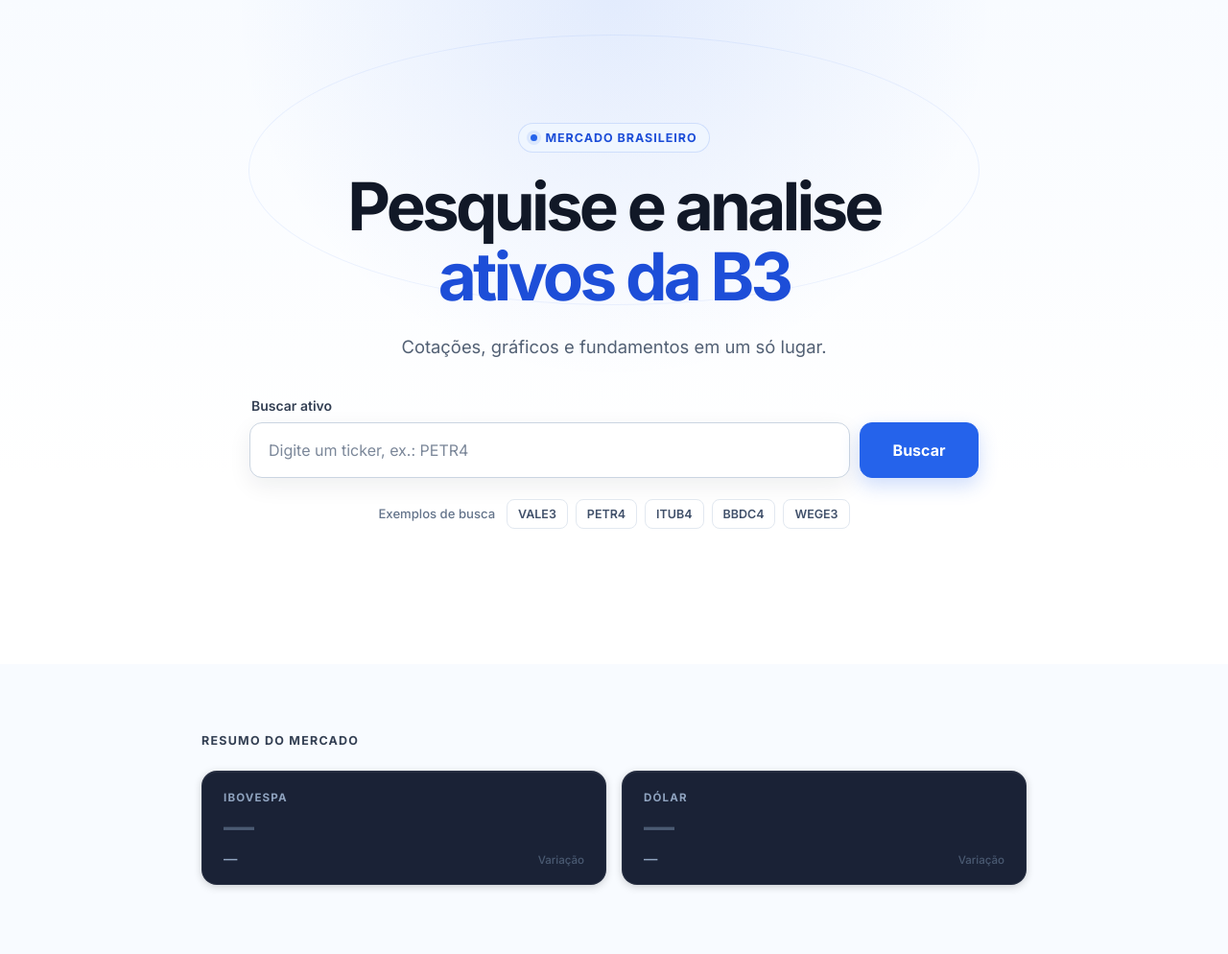
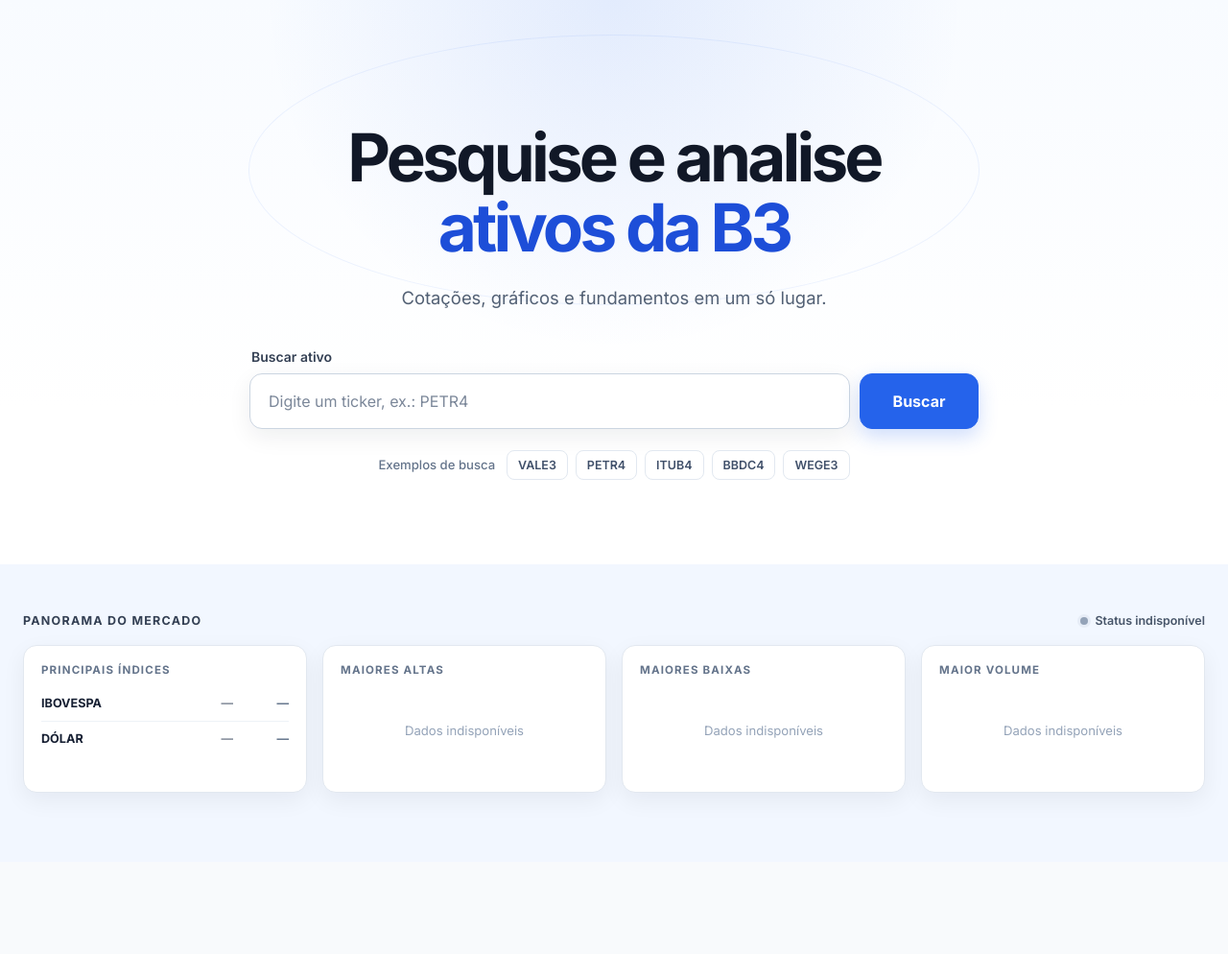
Before and after one commit to Peternovak2/money_app, a FastAPI app: page / in a window 1280 px wide. Shown: the part 73-1067 px from the top of the page at 96% size. After the commit the page ends 908 px from the top, so only its background shows below. Run offline with FastAPI, Linux system fonts and the light colour scheme; data that the repository does not hold is empty.

Commit message:
feat: adiciona panorama de mercado à home

```diff
--- a/app/main.py
+++ b/app/main.py
@@ -58,6 +58,7 @@ templates.env.filters['formatar_variacao'] = formatar_variacao
 
 from app.services.auth import obter_usuario_logado
 from app.services.informacoes import buscar_resumo_mercado
+from app.services.populares import buscar_rankings_mercado
 
 @app.get('/')
 def home(request: Request):
@@ -65,6 +66,7 @@ def home(request: Request):
     # buscar_resumo_mercado() captura todas as falhas internamente;
     # cada ticker falha de forma independente — nunca gera HTTP 500.
     resumo_mercado = buscar_resumo_mercado()
+    rankings_mercado = buscar_rankings_mercado()
     return templates.TemplateResponse(
         request=request,
         name='index.html',
@@ -72,5 +74,6 @@ def home(request: Request):
             'asset_version': app.state.asset_version,
             'usuario': usuario,
             'resumo_mercado': resumo_mercado,
+            'rankings_mercado': rankings_mercado,
         }
     )
--- a/app/static/css/home.css
+++ b/app/static/css/home.css
@@ -6,7 +6,7 @@
 .home-hero {
   position: relative;
   isolation: isolate;
-  padding: clamp(72px, 10vw, 128px) 24px clamp(80px, 11vw, 144px);
+  padding: clamp(72px, 10vw, 128px) 24px clamp(52px, 7vw, 88px);
   overflow: hidden;
   background:
     radial-gradient(circle at 50% 0%, rgba(37, 99, 235, 0.1), transparent 42%),
@@ -30,31 +30,6 @@
   width: min(100%, 860px);
   margin: 0 auto;
   text-align: center;
-}
-
-.home-eyebrow {
-  display: inline-flex;
-  align-items: center;
-  gap: 8px;
-  margin-bottom: 20px;
-  padding: 7px 12px;
-  border: 1px solid rgba(37, 99, 235, 0.16);
-  border-radius: 999px;
-  color: #1d4ed8;
-  background: rgba(239, 246, 255, 0.88);
-  font-size: 0.78rem;
-  font-weight: 700;
-  letter-spacing: 0.08em;
-  text-transform: uppercase;
-}
-
-.home-eyebrow::before {
-  width: 7px;
-  height: 7px;
-  border-radius: 50%;
-  background: #2563eb;
-  box-shadow: 0 0 0 4px rgba(37, 99, 235, 0.1);
-  content: "";
 }
 
 .home-title {
@@ -262,11 +237,6 @@
     padding-top: 52px;
   }
 
-  .home-eyebrow {
-    margin-bottom: 16px;
-    font-size: 0.72rem;
-  }
-
   .home-title {
     font-size: clamp(2rem, 10.5vw, 2.55rem);
   }
@@ -289,20 +259,28 @@
   }
 }
 
-/* ─── Resumo do mercado ───────────────────────────────────────────────────── */
+/* ─── Panorama do mercado ─────────────────────────────────────────────────── */
 
 .home-mercado {
-  padding: clamp(40px, 6vw, 72px) 24px;
-  background: #f8fbff;
+  padding: clamp(32px, 4vw, 52px) 24px clamp(48px, 6vw, 72px);
+  background: #e7f0ff86;
 }
 
 .home-mercado__inner {
-  width: min(100%, 860px);
+  width: min(100%, 1280px);
   margin: 0 auto;
 }
 
+.home-mercado__cabecalho {
+  display: flex;
+  align-items: center;
+  justify-content: space-between;
+  gap: 20px;
+  margin-bottom: 18px;
+}
+
 .home-mercado__titulo {
-  margin: 0 0 24px;
+  margin: 0;
   color: #344054;
   font-size: 0.78rem;
   font-weight: 700;
@@ -310,118 +288,177 @@
   text-transform: uppercase;
 }
 
-.mercado-grid {
+.mercado-dashboard {
   display: grid;
-  grid-template-columns: repeat(2, minmax(0, 1fr));
+  grid-template-columns: repeat(4, minmax(0, 1fr));
+  align-items: stretch;
   gap: 16px;
 }
 
 .mercado-card {
-  display: grid;
-  grid-template-areas:
-    "nome  nome"
-    "valor valor"
-    "var   rotulo";
-  grid-template-columns: 1fr auto;
-  align-items: end;
-  row-gap: 6px;
-  padding: 20px 22px 18px;
-  border: 1px solid rgba(255, 255, 255, 0.06);
-  border-radius: 16px;
-  background: #1a2236;
-  box-shadow:
-    0 2px 8px rgba(0, 0, 0, 0.18),
-    inset 0 1px 0 rgba(255, 255, 255, 0.05);
-  transition: box-shadow 0.2s ease, transform 0.15s ease;
+  display: flex;
+  flex-direction: column;
+  min-width: 0;
+  padding: 18px;
+  border: 1px solid #e2e8f0;
+  border-radius: 14px;
+  background: #ffffff;
+  box-shadow: 0 8px 24px rgba(15, 23, 42, 0.06);
 }
 
-.mercado-card:hover {
-  box-shadow:
-    0 6px 20px rgba(0, 0, 0, 0.26),
-    inset 0 1px 0 rgba(255, 255, 255, 0.07);
-  transform: translateY(-2px);
-}
-
-.mercado-card__nome {
-  grid-area: nome;
-  color: #8fa3bf;
+.mercado-card__titulo {
+  margin: 0 0 10px;
+  color: #64748b;
   font-size: 0.72rem;
   font-weight: 700;
   letter-spacing: 0.1em;
   text-transform: uppercase;
 }
 
-.mercado-card__valor {
-  grid-area: valor;
-  color: #f0f4fa;
-  font-size: clamp(1.55rem, 3.2vw, 2rem);
-  font-weight: 600;
-  letter-spacing: -0.02em;
-  line-height: 1.15;
+.mercado-lista {
+  display: flex;
+  flex-direction: column;
+  min-width: 0;
 }
 
-.mercado-card__valor--vazio {
-  color: #4a5a72;
+.mercado-status {
+  display: flex;
+  align-items: center;
+  justify-content: flex-end;
+  gap: 12px;
+  color: #64748b;
+  font-size: 0.78rem;
 }
 
-.mercado-card__unidade {
-  color: #6b7f99;
-  font-size: 0.72em;
-  font-weight: 500;
+.mercado-status__estado {
+  display: flex;
+  align-items: center;
+  gap: 7px;
+  color: #475569;
+  font-weight: 600;
+  white-space: nowrap;
 }
 
-.mercado-card__variacao {
-  grid-area: var;
-  align-self: end;
-  color: #8fa3bf;
-  font-size: 0.9rem;
-  font-weight: 600;
-  letter-spacing: 0.01em;
+.mercado-status__indicador {
+  flex: 0 0 auto;
+  width: 8px;
+  height: 8px;
+  border-radius: 50%;
+  background: #94a3b8;
+  box-shadow: 0 0 0 3px rgba(148, 163, 184, 0.12);
 }
 
-.mercado-card__variacao--positiva {
-  color: #34d399;
+.mercado-status__estado--aberto .mercado-status__indicador {
+  background: #16a34a;
+  box-shadow: 0 0 0 3px rgba(22, 163, 74, 0.12);
 }
 
-.mercado-card__variacao--negativa {
-  color: #f87171;
+.mercado-status__estado--fechado .mercado-status__indicador {
+  background: #dc2626;
+  box-shadow: 0 0 0 3px rgba(220, 38, 38, 0.1);
 }
 
-.mercado-card__rotulo {
-  grid-area: rotulo;
-  align-self: end;
-  color: #4a5a72;
-  font-size: 0.72rem;
-  font-weight: 500;
-  text-align: right;
+.mercado-status__horario {
+  white-space: nowrap;
 }
 
-@media (max-width: 640px) {
+.mercado-linha {
+  display: grid;
+  grid-template-columns: minmax(52px, 0.72fr) minmax(82px, 1fr) auto;
+  align-items: center;
+  gap: 8px;
+  min-width: 0;
+  padding: 10px 0;
+  border-bottom: 1px solid #eef2f7;
+  font-size: 0.79rem;
+  line-height: 1.25;
+}
+
+.mercado-linha:last-child {
+  border-bottom: 0;
+}
+
+.mercado-linha__ticker {
+  overflow: hidden;
+  color: #172033;
+  font-weight: 700;
+  text-overflow: ellipsis;
+  white-space: nowrap;
+}
+
+.mercado-linha__preco {
+  overflow: hidden;
+  color: #475569;
+  font-variant-numeric: tabular-nums;
+  text-align: right;
+  text-overflow: ellipsis;
+  white-space: nowrap;
+}
+
+.mercado-linha__variacao {
+  min-width: 50px;
+  color: #64748b;
+  font-variant-numeric: tabular-nums;
+  font-weight: 700;
+  text-align: right;
+  white-space: nowrap;
+}
+
+.mercado-linha__variacao--positiva {
+  color: #15803d;
+}
+
+.mercado-linha__variacao--negativa {
+  color: #dc2626;
+}
+
+.mercado-card__vazio {
+  margin: auto 0;
+  padding: 38px 0;
+  color: #94a3b8;
+  font-size: 0.82rem;
+  text-align: center;
+}
+
+@media (max-width: 1100px) {
+  .mercado-dashboard {
+    grid-template-columns: repeat(2, minmax(0, 1fr));
+  }
+}
+
+@media (max-width: 700px) {
   .home-mercado {
     padding: 32px 16px 40px;
   }
 
-  .mercado-grid {
+  .home-mercado__cabecalho {
+    align-items: flex-start;
+    flex-direction: column;
+    gap: 10px;
+  }
+
+  .mercado-status {
+    justify-content: flex-start;
+  }
+
+  .mercado-dashboard {
     grid-template-columns: 1fr;
+  }
+}
+
+@media (max-width: 430px) {
+  .mercado-status {
+    align-items: flex-start;
+    flex-direction: column;
+    gap: 5px;
   }
 
   .mercado-card {
-    padding: 18px 18px 16px;
+    padding: 16px;
   }
 
-  .mercado-card__valor {
-    font-size: clamp(1.45rem, 8vw, 1.85rem);
+  .mercado-linha {
+    grid-template-columns: minmax(50px, 0.7fr) minmax(78px, 1fr) auto;
+    gap: 6px;
   }
 }
-
-@media (max-width: 420px) {
-  .mercado-card__valor {
-    font-size: clamp(1.3rem, 7.5vw, 1.65rem);
-  }
-}
-
-@media (prefers-reduced-motion: reduce) {
-  .mercado-card {
-    transition: none;
-  }
-}
--- a/app/templates/index.html
+++ b/app/templates/index.html
@@ -40,8 +40,6 @@
     <main class="home-page">
       <section class="home-hero" aria-labelledby="home-title">
         <div class="home-hero__content">
-          <p class="home-eyebrow">Mercado brasileiro</p>
-
           <h1 id="home-title" class="home-title">
             Pesquise e analise <span class="home-title__accent">ativos da B3</span>
           </h1>
@@ -81,66 +79,149 @@
         </div>
       </section>
 
-      {# ─── Resumo do mercado ────────────────────────────────────────────────── #}
+      {# ─── Panorama do mercado ───────────────────────────────────────────────── #}
       {% set ibov = resumo_mercado.ibovespa %}
       {% set dolar = resumo_mercado.dolar %}
 
       <section class="home-mercado" aria-labelledby="mercado-titulo">
         <div class="home-mercado__inner">
-          <h2 id="mercado-titulo" class="home-mercado__titulo">Resumo do mercado</h2>
+          <header class="home-mercado__cabecalho">
+            <h2 id="mercado-titulo" class="home-mercado__titulo">Panorama do mercado</h2>
 
-          <div class="mercado-grid">
-
-            {# ── Card Ibovespa ── #}
-            <article class="mercado-card" aria-label="Ibovespa">
-              <span class="mercado-card__nome">IBOVESPA</span>
-
-              {% if ibov and ibov.valor is not none %}
-                <span class="mercado-card__valor">
-                  {{ ibov.valor | formatar_numero(0) }} <span class="mercado-card__unidade">pts</span>
-                </span>
+            <div class="mercado-status" aria-label="Status do mercado">
+              {% if ibov and ibov.status == 'aberto' %}
+                <div class="mercado-status__estado mercado-status__estado--aberto">
+                  <span class="mercado-status__indicador" aria-hidden="true"></span>
+                  <span>Mercado aberto</span>
+                </div>
+              {% elif ibov and ibov.status == 'fechado' %}
+                <div class="mercado-status__estado mercado-status__estado--fechado">
+                  <span class="mercado-status__indicador" aria-hidden="true"></span>
+                  <span>Mercado fechado</span>
+                </div>
               {% else %}
-                <span class="mercado-card__valor mercado-card__valor--vazio">—</span>
+                <div class="mercado-status__estado mercado-status__estado--indisponivel">
+                  <span class="mercado-status__indicador" aria-hidden="true"></span>
+                  <span>Status indisponível</span>
+                </div>
               {% endif %}
 
-              {% if ibov and ibov.variacao is not none %}
-                {% set var_fmt = ibov.variacao | formatar_variacao %}
-                <span class="mercado-card__variacao {% if ibov.variacao > 0 %}mercado-card__variacao--positiva{% elif ibov.variacao < 0 %}mercado-card__variacao--negativa{% endif %}"
-                      aria-label="Variação {{ var_fmt }}">
-                  {{ var_fmt }}
-                </span>
-              {% else %}
-                <span class="mercado-card__variacao">—</span>
+              {% if ibov and ibov.ultima_atualizacao %}
+                <time class="mercado-status__horario" datetime="{{ ibov.ultima_atualizacao.isoformat() }}">
+                  Atualizado às {{ ibov.ultima_atualizacao.strftime('%H:%M') }}
+                </time>
               {% endif %}
+            </div>
+          </header>
 
-              <span class="mercado-card__rotulo">Variação</span>
+          <div class="mercado-dashboard">
+            <article class="mercado-card" aria-labelledby="indices-titulo">
+              <h3 id="indices-titulo" class="mercado-card__titulo">Principais índices</h3>
+              <div class="mercado-lista">
+                <div class="mercado-linha">
+                  <span class="mercado-linha__ticker">IBOVESPA</span>
+                  <span class="mercado-linha__preco">
+                    {% if ibov and ibov.valor is not none %}
+                      {{ ibov.valor | formatar_numero(0) }} pts
+                    {% else %}
+                      —
+                    {% endif %}
+                  </span>
+                  {% if ibov and ibov.variacao is not none %}
+                    {% set ibov_var = ibov.variacao | formatar_variacao %}
+                    <span class="mercado-linha__variacao {% if ibov.variacao > 0 %}mercado-linha__variacao--positiva{% elif ibov.variacao < 0 %}mercado-linha__variacao--negativa{% endif %}"
+                          aria-label="Variação {{ ibov_var }}">{{ ibov_var }}</span>
+                  {% else %}
+                    <span class="mercado-linha__variacao">—</span>
+                  {% endif %}
+                </div>
+
+                <div class="mercado-linha">
+                  <span class="mercado-linha__ticker">DÓLAR</span>
+                  <span class="mercado-linha__preco">
+                    {% if dolar and dolar.valor is not none %}
+                      R$ {{ dolar.valor | formatar_numero(2) }}
+                    {% else %}
+                      —
+                    {% endif %}
+                  </span>
+                  {% if dolar and dolar.variacao is not none %}
+                    {% set dolar_var = dolar.variacao | formatar_variacao %}
+                    <span class="mercado-linha__variacao {% if dolar.variacao > 0 %}mercado-linha__variacao--positiva{% elif dolar.variacao < 0 %}mercado-linha__variacao--negativa{% endif %}"
+                          aria-label="Variação {{ dolar_var }}">{{ dolar_var }}</span>
+                  {% else %}
+                    <span class="mercado-linha__variacao">—</span>
+                  {% endif %}
+                </div>
+              </div>
             </article>
 
-            {# ── Card Dólar ── #}
-            <article class="mercado-card" aria-label="Dólar">
-              <span class="mercado-card__nome">DÓLAR</span>
-
-              {% if dolar and dolar.valor is not none %}
-                <span class="mercado-card__valor">
-                  R$ {{ dolar.valor | formatar_numero(2) }}
-                </span>
+            <article class="mercado-card" aria-labelledby="altas-titulo">
+              <h3 id="altas-titulo" class="mercado-card__titulo">Maiores altas</h3>
+              {% if rankings_mercado.altas %}
+                <div class="mercado-lista">
+                  {% for acao in rankings_mercado.altas %}
+                    <div class="mercado-linha">
+                      <span class="mercado-linha__ticker">{{ acao.ticker }}</span>
+                      <span class="mercado-linha__preco">
+                        {% if acao.preco is not none %}R$ {{ acao.preco | formatar_numero(2) }}{% else %}—{% endif %}
+                      </span>
+                      <span class="mercado-linha__variacao mercado-linha__variacao--positiva">
+                        {{ acao.variacao | formatar_variacao }}
+                      </span>
+                    </div>
+                  {% endfor %}
+                </div>
               {% else %}
-                <span class="mercado-card__valor mercado-card__valor--vazio">—</span>
+                <p class="mercado-card__vazio">Dados indisponíveis</p>
               {% endif %}
-
-              {% if dolar and dolar.variacao is not none %}
-                {% set var_fmt = dolar.variacao | formatar_variacao %}
-                <span class="mercado-card__variacao {% if dolar.variacao > 0 %}mercado-card__variacao--positiva{% elif dolar.variacao < 0 %}mercado-card__variacao--negativa{% endif %}"
-                      aria-label="Variação {{ var_fmt }}">
-                  {{ var_fmt }}
-                </span>
-              {% else %}
-                <span class="mercado-card__variacao">—</span>
-              {% endif %}
-
-              <span class="mercado-card__rotulo">Variação</span>
             </article>
 
+            <article class="mercado-card" aria-labelledby="baixas-titulo">
+              <h3 id="baixas-titulo" class="mercado-card__titulo">Maiores baixas</h3>
+              {% if rankings_mercado.baixas %}
+                <div class="mercado-lista">
+                  {% for acao in rankings_mercado.baixas %}
+                    <div class="mercado-linha">
+                      <span class="mercado-linha__ticker">{{ acao.ticker }}</span>
+                      <span class="mercado-linha__preco">
+                        {% if acao.preco is not none %}R$ {{ acao.preco | formatar_numero(2) }}{% else %}—{% endif %}
+                      </span>
+                      <span class="mercado-linha__variacao mercado-linha__variacao--negativa">
+                        {{ acao.variacao | formatar_variacao }}
+                      </span>
+                    </div>
+                  {% endfor %}
+                </div>
+              {% else %}
+                <p class="mercado-card__vazio">Dados indisponíveis</p>
+              {% endif %}
+            </article>
+
+            <article class="mercado-card" aria-labelledby="negociadas-titulo">
+              <h3 id="negociadas-titulo" class="mercado-card__titulo">Maior volume</h3>
+              {% if rankings_mercado.mais_negociadas %}
+                <div class="mercado-lista">
+                  {% for acao in rankings_mercado.mais_negociadas %}
+                    <div class="mercado-linha">
+                      <span class="mercado-linha__ticker">{{ acao.ticker }}</span>
+                      <span class="mercado-linha__preco">
+                        {% if acao.preco is not none %}R$ {{ acao.preco | formatar_numero(2) }}{% else %}—{% endif %}
+                      </span>
+                      {% if acao.variacao is not none %}
+                        <span class="mercado-linha__variacao {% if acao.variacao > 0 %}mercado-linha__variacao--positiva{% elif acao.variacao < 0 %}mercado-linha__variacao--negativa{% endif %}">
+                          {{ acao.variacao | formatar_variacao }}
+                        </span>
+                      {% else %}
+                        <span class="mercado-linha__variacao">—</span>
+                      {% endif %}
+                    </div>
+                  {% endfor %}
+                </div>
+              {% else %}
+                <p class="mercado-card__vazio">Dados indisponíveis</p>
+              {% endif %}
+            </article>
           </div>
         </div>
       </section>
```
Also changed, not shown: app/services/informacoes.py (+81 -3 lines), app/services/populares.py (+124 -0 lines).
